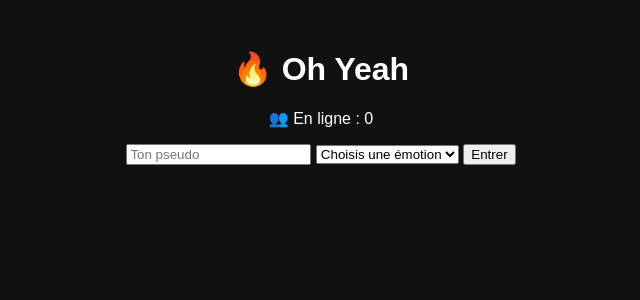
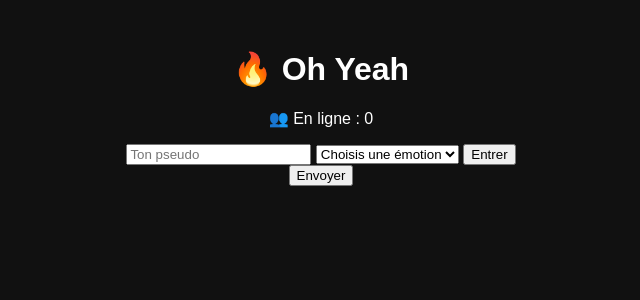
Before and after one commit to jj947/oh-yeah, a Flask app: page / in a window 1280 px wide. Shown: the top 300 px of the page, without its empty margins (319-959 px from the left). Run offline with Flask 3, Linux system fonts and the light colour scheme; some libraries are stand-ins or nearby versions.

Commit message:
Update index.html

```diff
--- a/templates/index.html
+++ b/templates/index.html
@@ -41,6 +41,6 @@
 <script src="https://cdn.socket.io/4.7.5/socket.io.min.js"></script>
 <script src="/static/menu.js"></script>
 <script src="/static/chat.js"></script>
-
+<button class="send-btn" onclick="sendMessage()">Envoyer</button>
 </body>
 </html>
```
